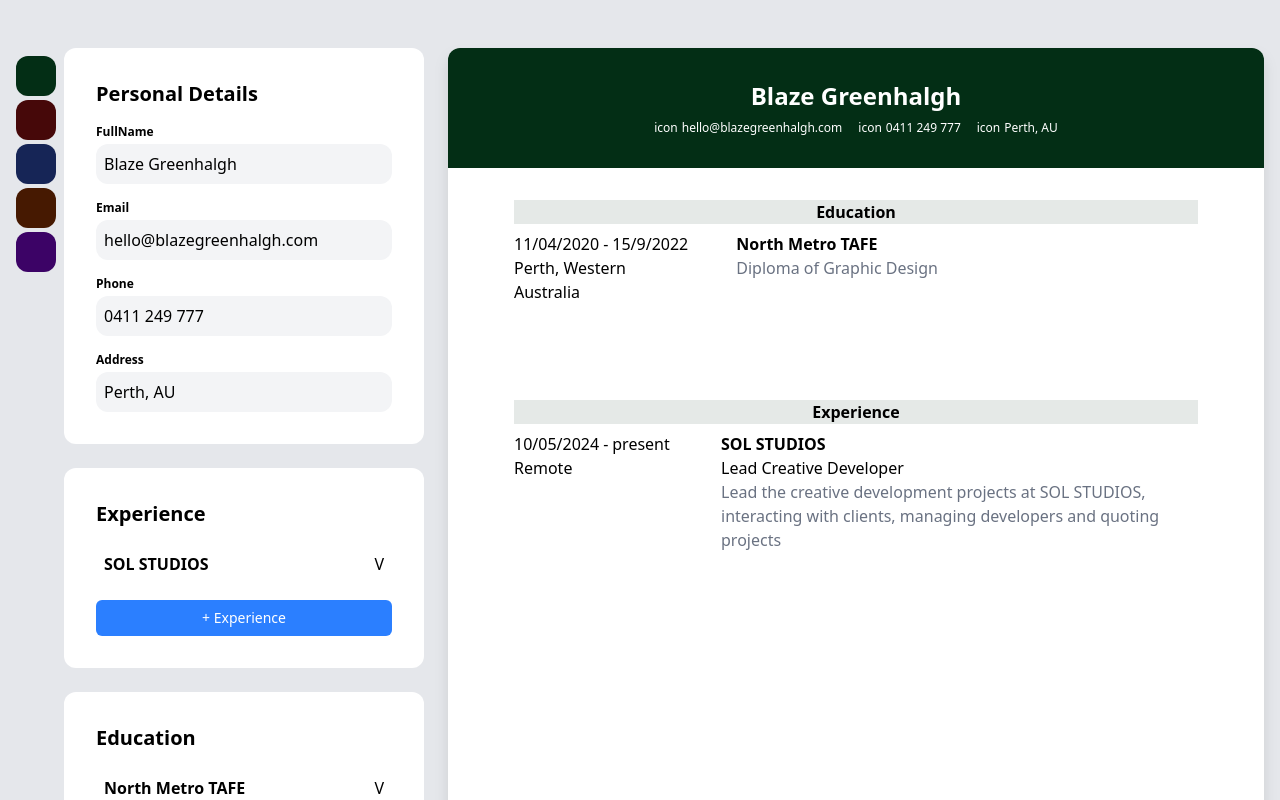
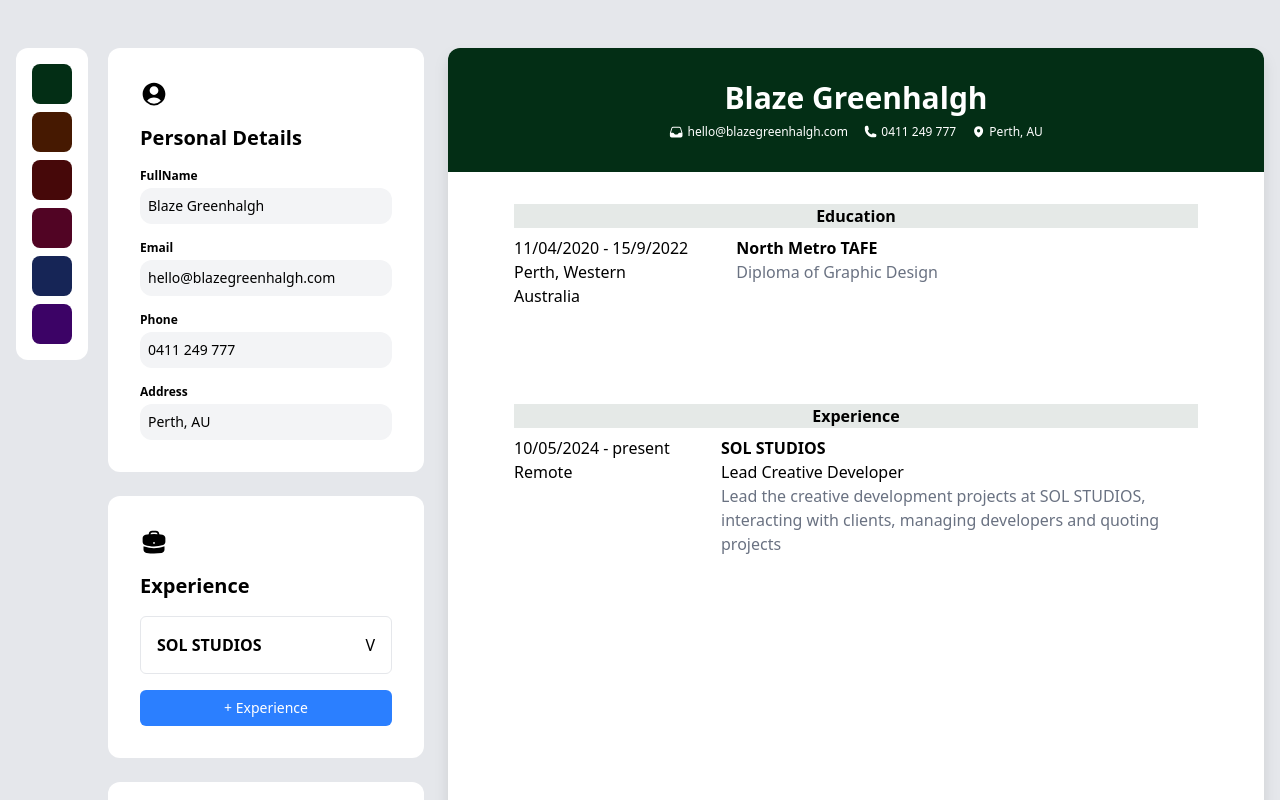
Before and after one commit to blazegreenhalgh/resume-generator, a React (Vite) app: page / in a window 1280 px wide. Shown: the top 800 px of the page. Built offline with nearby package versions, Linux system fonts and the light colour scheme.

Commit message:
componentise color picker, add icons

```diff
--- a/package.json
+++ b/package.json
@@ -10,6 +10,7 @@
     "preview": "vite preview"
   },
   "dependencies": {
+    "@heroicons/react": "^2.2.0",
     "@tailwindcss/vite": "^4.1.18",
     "react": "^19.2.0",
     "react-dom": "^19.2.0"
--- a/src/App.jsx
+++ b/src/App.jsx
@@ -6,6 +6,7 @@ import PersonalDetailsSection from "./components/PersonalDetailsSection";
 import RepeatableForm from "./components/RepeatableForm";
 import RepeatableSection from "./components/RepeatableSection";
 import Resume from "./components/Resume/Resume";
+import ColorPicker from "./components/ColorPicker";
 
 function App() {
   const [resume, setResume] = useState({
@@ -49,17 +50,21 @@ function App() {
       main: "bg-green-950",
       background: "bg-green-950/10",
     },
+    amber: {
+      main: "bg-amber-950",
+      background: "bg-amber-950/10",
+    },
     red: {
       main: "bg-red-950",
       background: "bg-red-950/10",
     },
+    pink: {
+      main: "bg-pink-950",
+      background: "bg-pink-950/10",
+    },
     blue: {
       main: "bg-blue-950",
       background: "bg-blue-950/10",
-    },
-    amber: {
-      main: "bg-amber-950",
-      background: "bg-amber-950/10",
     },
     purple: {
       main: "bg-purple-950",
@@ -121,23 +126,8 @@ function App() {
 
   return (
     <div className="app-wrapper gutter grid h-full w-full max-w-[1500px] grid-cols-1 items-center justify-center gap-6 py-12 lg:grid-cols-[minmax(240px,0.5fr)_1fr]">
-      <div className="sidebar-wrapper flex h-full w-full items-start gap-2">
-        <div className="sidebar-colours mt-2 flex flex-col gap-1">
-          {Object.entries(colors).map(([color, values]) => (
-            <button
-              key={color}
-              data-tooltip={color[0].toUpperCase() + color.slice(1)}
-              className={`swatch ${values.main} relative h-10 w-10 cursor-pointer rounded-xl after:pointer-events-none after:absolute after:top-[calc(100%+1px)] after:left-1/2 after:z-10 after:mb-2 after:-translate-x-1/2 after:rounded after:bg-black after:px-2 after:py-1 after:text-xs after:text-white after:opacity-0 after:content-[attr(data-tooltip)] hover:after:opacity-100`}
-              onClick={() =>
-                setFormatting((prev) => ({
-                  ...prev,
-                  accentColor: values.main,
-                  backgroundColor: values.background,
-                }))
-              }
-            ></button>
-          ))}
-        </div>
+      <div className="sidebar-wrapper flex h-full w-full items-start gap-5">
+        <ColorPicker colors={colors} setFormatting={setFormatting} />
         <div className="sidebar-main flex w-full flex-col gap-6">
           <Container>
             <PersonalDetailsSection
--- /dev/null
+++ b/src/components/ColorPicker.jsx
@@ -0,0 +1,29 @@
+import React from "react";
+import Container from "./Container";
+
+function ColorPicker({ colors, setFormatting }) {
+  return (
+    <Container
+      className="sidebar-colours flex flex-col gap-2 px-4 py-4"
+      padding={false}
+      gap={false}
+    >
+      {Object.entries(colors).map(([color, values]) => (
+        <button
+          key={color}
+          data-tooltip={color[0].toUpperCase() + color.slice(1)}
+          className={`swatch ${values.main} relative h-10 w-10 cursor-pointer rounded-lg after:pointer-events-none after:absolute after:top-[calc(100%+1px)] after:left-1/2 after:z-10 after:mb-2 after:-translate-x-1/2 after:rounded after:bg-black after:px-2 after:py-1 after:text-xs after:text-white after:opacity-0 after:content-[attr(data-tooltip)] hover:after:opacity-100`}
+          onClick={() =>
+            setFormatting((prev) => ({
+              ...prev,
+              accentColor: values.main,
+              backgroundColor: values.background,
+            }))
+          }
+        ></button>
+      ))}
+    </Container>
+  );
+}
+
+export default ColorPicker;
--- a/src/components/Container.jsx
+++ b/src/components/Container.jsx
@@ -1,9 +1,9 @@
 import React from "react";
 
-function Container({ className = "", padding = true, children }) {
+function Container({ className = "", padding = true, gap = true, children }) {
   return (
     <div
-      className={`sidebar-container flex flex-col gap-4 bg-white rounded-xl  w-full ${padding ? "p-8" : ""} ${className}`}
+      className={`sidebar-container flex flex-col ${gap ? "gap-4" : ""} rounded-xl bg-white ${padding ? "p-8" : ""} ${className}`}
     >
       {children}
     </div>
--- a/src/components/Dropdown.jsx
+++ b/src/components/Dropdown.jsx
@@ -25,13 +25,13 @@ function Dropdown({
   };
 
   return (
-    <div className="dropdown-wrapper relative w-full flex flex-col p-2  rounded-md">
-      <div className="inner-wrapper relative w-full gap-6 -mt-4 pt-4 -mb-4 pb-4">
+    <div className="dropdown-wrapper relative flex w-full flex-col rounded-md border border-gray-200 p-4">
+      <div className="inner-wrapper relative -mt-4 -mb-4 w-full gap-6 pt-4 pb-4">
         <button
           onClick={handleClick}
-          className="cursor-pointer w-full after:absolute after:inset-0"
+          className="w-full cursor-pointer after:absolute after:inset-0"
         >
-          <div className="flex flex-row justify-between w-full">
+          <div className="flex w-full flex-row justify-between">
             <h2 className="font-semibold">{title}</h2>
             <p>{isToggled ? "^" : "V"}</p>
           </div>
@@ -46,7 +46,7 @@ function Dropdown({
               updateRepeatableForm={updateRepeatableForm}
             />
           </div>
-          <div className="button-wrapper pt-4 flex w-full items-end justify-end">
+          <div className="button-wrapper flex w-full items-end justify-end pt-4">
             <Button
               type="danger"
               contents="Delete Row"
--- a/src/components/FormField.jsx
+++ b/src/components/FormField.jsx
@@ -2,11 +2,11 @@ import React from "react";
 
 function FormField({ label = "Label", value, onFieldChange }) {
   return (
-    <div className="field flex flex-col gap-1 w-full  ">
+    <div className="field flex w-full flex-col gap-1">
       <label className="text-xs font-semibold">{label}</label>
       <input
         type="text"
-        className="bg-gray-100 rounded-xl pl-2 py-2 text-s"
+        className="rounded-xl bg-gray-100 py-2 pl-2 text-sm"
         value={value} // resume.personal.(item)
         onChange={(e) => onFieldChange(e)}
       />
--- a/src/components/PersonalDetailsSection.jsx
+++ b/src/components/PersonalDetailsSection.jsx
@@ -1,10 +1,12 @@
 import React from "react";
 import FormField from "./FormField";
+import { UserCircleIcon } from "@heroicons/react/24/solid";
 
 function PersonalDetailsSection({ personal, updatePersonal }) {
   return (
     <>
-      <h2 className="font-bold text-xl">Personal Details</h2>
+      <UserCircleIcon className="h-7 w-7" />
+      <h2 className="text-xl font-bold">Personal Details</h2>
       {Object.keys(personal).map((item) => {
         const label = item[0].toUpperCase() + item.slice(1);
         return (
--- a/src/components/RepeatableSection.jsx
+++ b/src/components/RepeatableSection.jsx
@@ -1,6 +1,7 @@
 import React from "react";
 import Dropdown from "./Dropdown";
 import Button from "./Button";
+import { BriefcaseIcon, AcademicCapIcon } from "@heroicons/react/24/solid";
 
 function RepeatableSection({
   title = "title",
@@ -10,11 +11,18 @@ function RepeatableSection({
   addRepeatableForm,
   deleteRepeatableForm,
 }) {
+  const icon =
+    title === "Experience" ? (
+      <BriefcaseIcon className="h-7 w-7" />
+    ) : (
+      <AcademicCapIcon className="h-7 w-7" />
+    );
   return (
     <>
       <div className="section-wrapper flex flex-col gap-4">
-        <h2 className="font-bold text-xl">{title}</h2>
-        <div className="loop-wrapper w-full flex flex-col gap-4">
+        {icon}
+        <h2 className="text-xl font-bold">{title}</h2>
+        <div className="loop-wrapper flex w-full flex-col gap-2">
           {array.map((object, index) => {
             return (
               <Dropdown
--- a/src/components/Resume/Resume.jsx
+++ b/src/components/Resume/Resume.jsx
@@ -1,6 +1,7 @@
 import React from "react";
 import BodyEducationSection from "./BodyEducationSection";
 import BodyExperienceSection from "./BodyExperienceSection";
+import { InboxIcon, PhoneIcon, MapPinIcon } from "@heroicons/react/24/solid";
 
 function Resume({ formatting, resume }) {
   const { accentColor, backgroundColor } = formatting;
@@ -14,20 +15,20 @@ function Resume({ formatting, resume }) {
           <div
             className={`header flex w-full flex-col justify-center gap-2 p-8 text-center text-white ${accentColor}`}
           >
-            <h1 className="text-2xl font-bold">{personal.fullName}</h1>
+            <h1 className="text-3xl font-bold">{personal.fullName}</h1>
             <div className="details flex justify-center gap-4 text-xs">
-              <div className="detail flex gap-1">
-                <p>icon</p>
-                <p>{personal.email}</p>
-              </div>
-              <div className="detail flex gap-1">
-                <p>icon</p>
-                <p>{personal.phone}</p>
-              </div>
-              <div className="detail flex gap-1">
-                <p>icon</p>
-                <p>{personal.address}</p>
-              </div>
+              <span className="inline-flex items-center gap-1">
+                <InboxIcon className="h-[1.2em] w-[1.2em]" />
+                <span>{personal.email}</span>
+              </span>
+              <span className="inline-flex items-center gap-1">
+                <PhoneIcon className="h-[1.1em] w-[1.1em]" />
+                <span>{personal.phone}</span>
+              </span>
+              <span className="inline-flex items-center gap-1">
+                <MapPinIcon className="h-[1.1em] w-[1.1em]" />
+                <span>{personal.address}</span>
+              </span>
             </div>
           </div>
           <div className="body flex flex-col gap-24 p-8 md:max-w-11/12">
```
Also changed, not shown: 1 other file (tests, documents, lock files or other folders).
